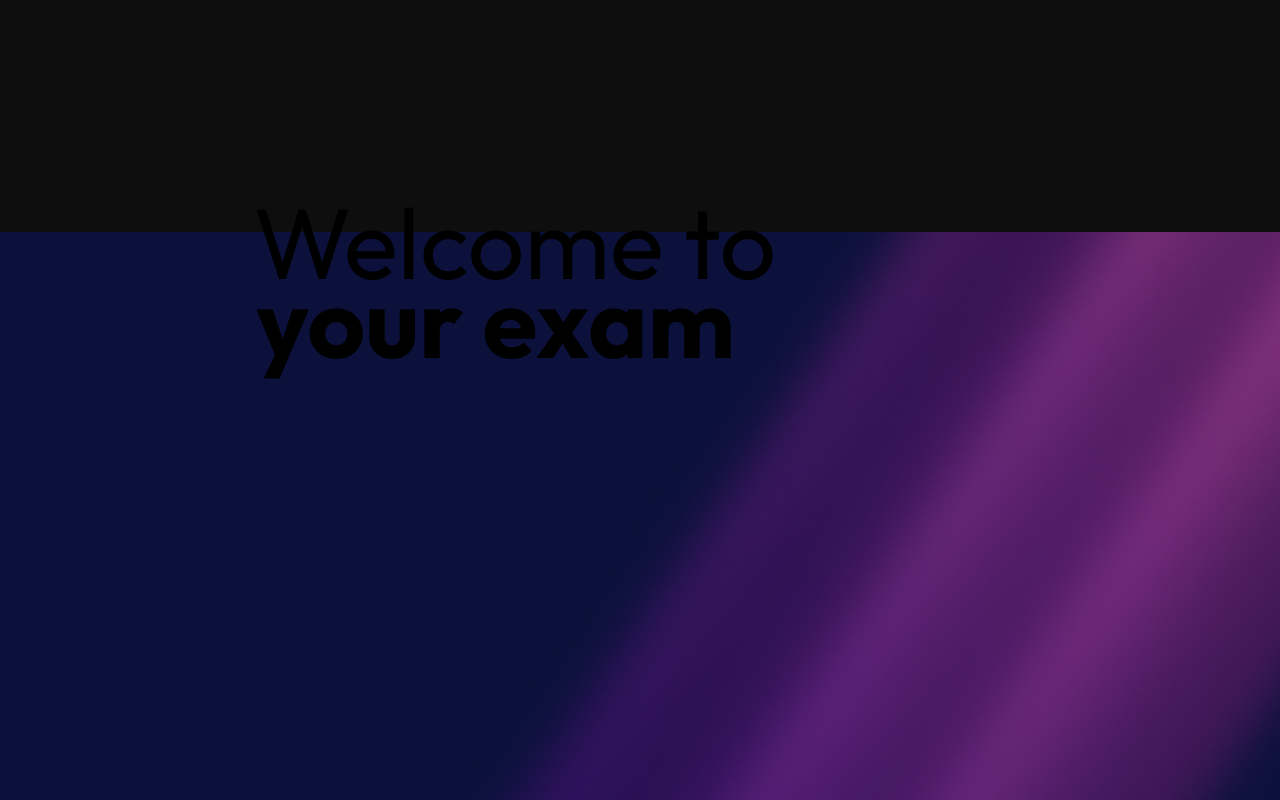
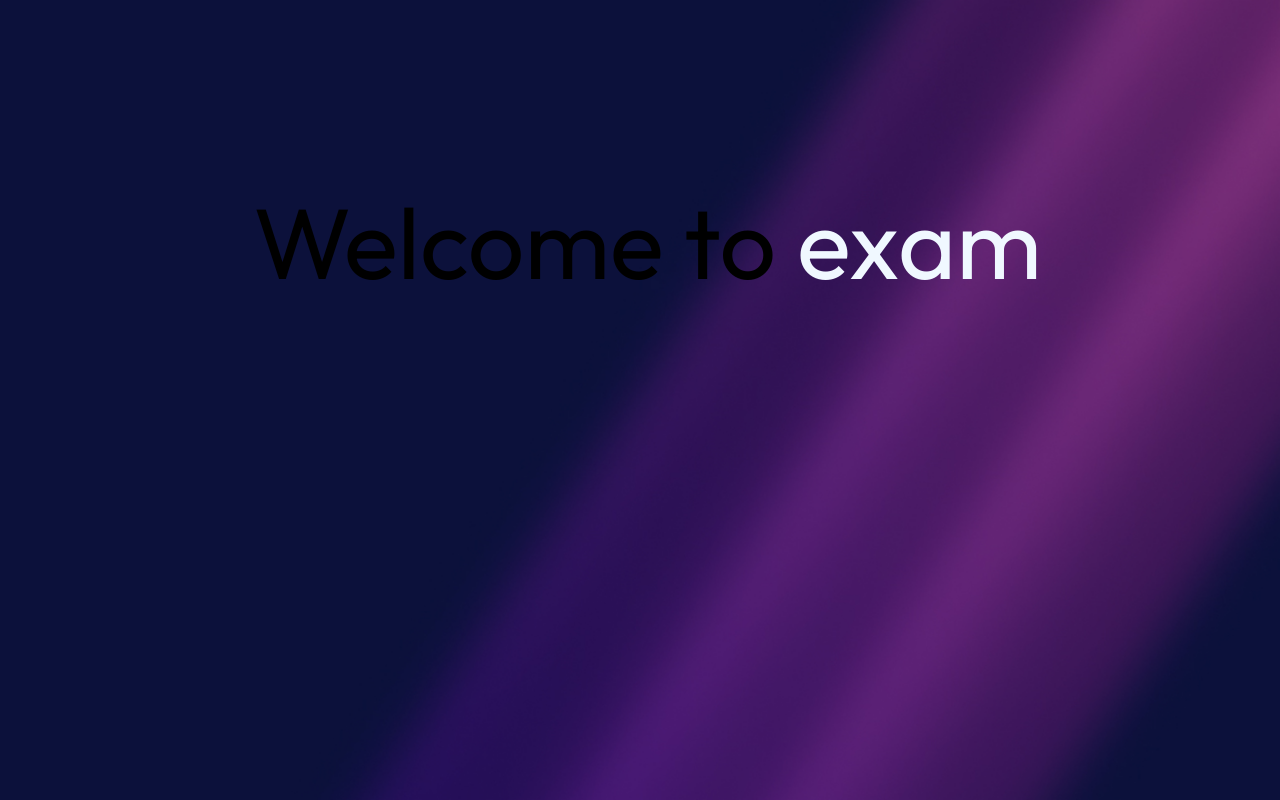
Before and after one commit to TerezaDankova/Build-week-1, a plain HTML site: page index.html in a window 1280 px wide. Shown: the top 800 px of the page. Drawn offline with Linux system fonts and the light colour scheme.

Commit message:
Update index.html

```diff
--- a/index.html
+++ b/index.html
@@ -27,25 +27,32 @@ font-family: "Outfit", sans-serif;
  margin-top: 174pt;
  margin-left: 190pt;
  font-weight: 400;
+ display: inline-block;
 }
+/*
 #your-exam {
   font-family: "Outfit", sans-serif;
   font-size: 75pt;
   font-weight: bold;
   line-height: 5%;
   margin-left: 192pt;
+  display: inline-block;
+}
+*/
+#exam {
+  color: aliceblue;
 }
 </style>
 </head>
 <body>
 <link href="https://fonts.googleapis.com/css2?family=Outfit:wght@100;200;300;400;500;600;700;800;900&display=swap" rel="stylesheet"/>
 <div id="main-div">
-     <h1 id="welcome-to">
-    Welcome to
+  <h1 id="welcome-to">
+    Welcome to  <span id="exam">exam</span>
   </h1>
-  <h1 id="your-exam">
-    your exam
-  </h1>
+
+
+
 </div>
 
 </body>
```
